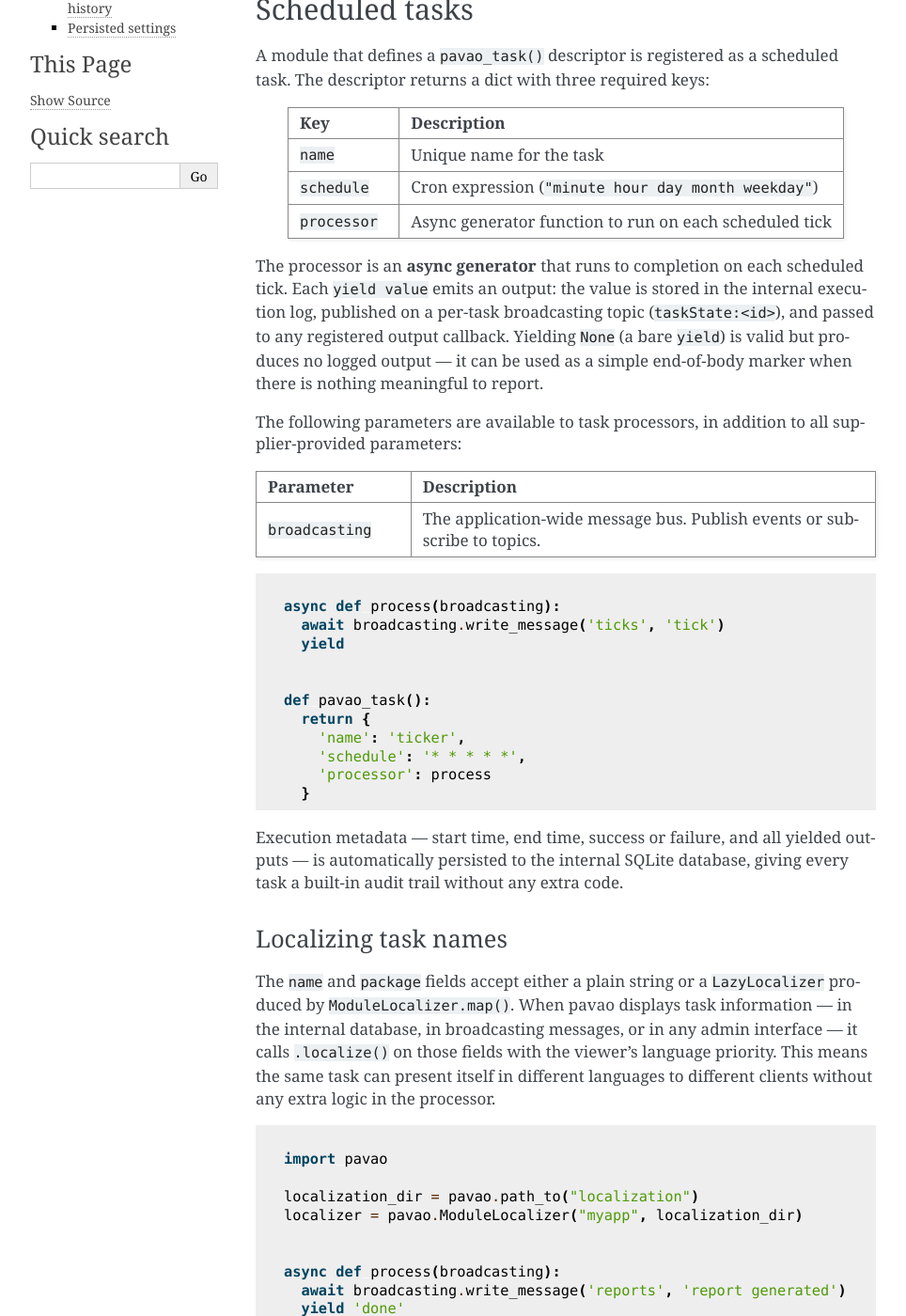
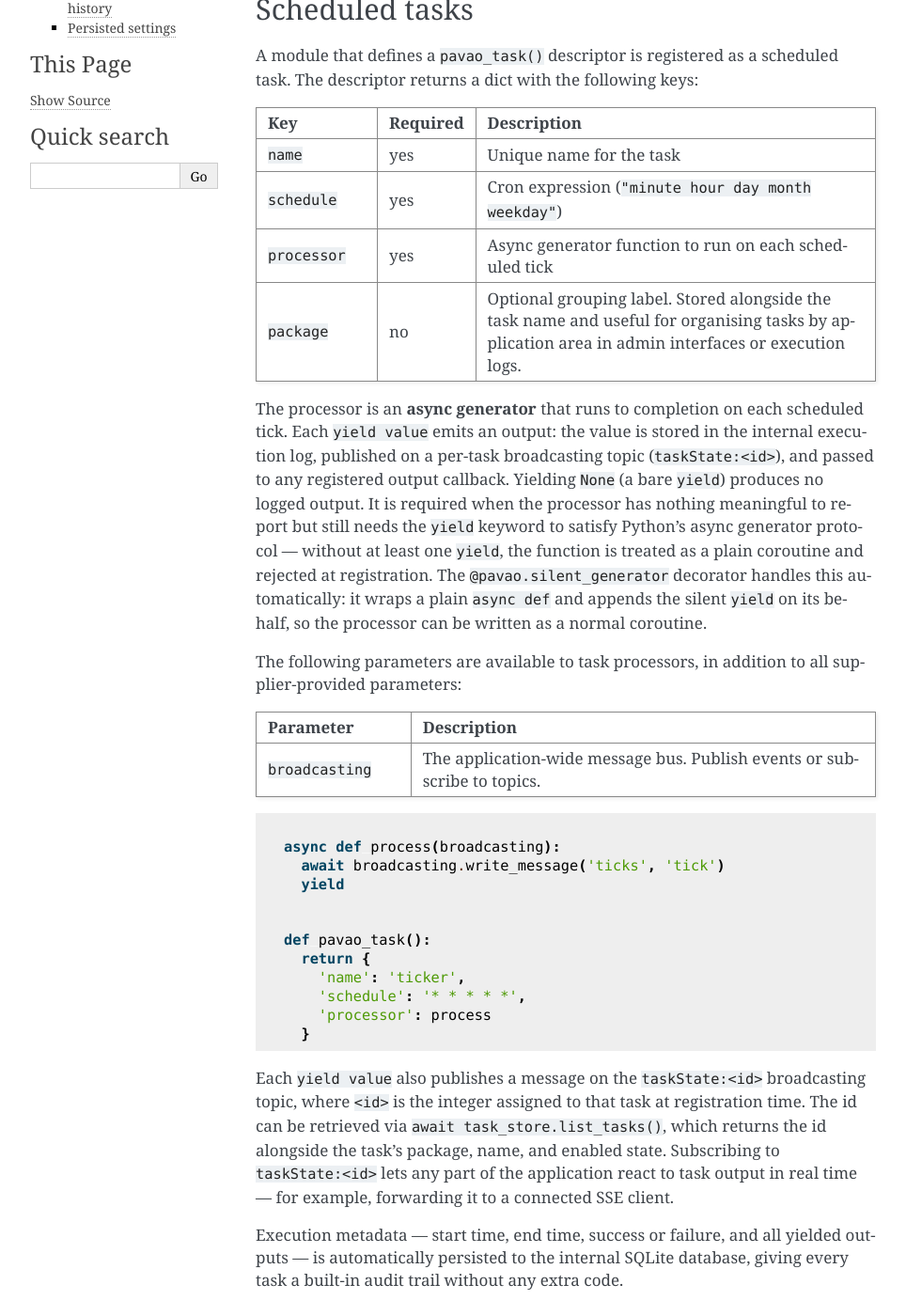
Before and after one commit to vottini/pavao, a Sphinx documentation site: the page built from docs/source/sections/background.rst, in a window 1280 px wide and 1400 px high, scrolled down 264 px. Shown: the whole window at 94% size, without its empty margins (148-1112 px from the left). Built offline with Sphinx 7.4.7, drawn with Linux system fonts in a browser that asks for light colours; some of the changed text lies outside the part shown.

```diff
--- a/docs/source/codes/item_get.py
+++ b/docs/source/codes/item_get.py
@@ -18,7 +18,11 @@ async def process(response, path_variables):
     response.set_status(404)
     return None
 
-  return {'id': item_id, 'name': 'Widget', 'price': 9.99}
+  return {
+    'id': item_id,
+    'name': 'Widget',
+    'price': 9.99
+  }
 
 
 def pavao_endpoint():
--- a/docs/source/codes/logout.py
+++ b/docs/source/codes/logout.py
@@ -3,8 +3,14 @@ import pavao
 
 delete_refresh = pavao.include('queries/delete_refresh.sql')
 
-async def process(server, response, db_connection, auth_data):
-  server.authorizer.blacklist(auth_data)
+async def process(response, db_connection, auth_data):
+  row = await db_connection.fetchrow(
+    "SELECT id FROM pavao.refresh_token WHERE account = $1",
+    auth_data.account_id)
+
+  if row is None:
+    response.set_status(404)
+    return
 
   await db_connection.execute(
     delete_refresh,
--- a/docs/source/codes/stamped_hello.py
+++ b/docs/source/codes/stamped_hello.py
@@ -1,8 +1,10 @@
 
-import timestamp
+import pavao
+
+utc_milliseconds = pavao.from_module('timestamp').import_item('utc_milliseconds')
 
 def process(response):
-  time_info = timestamp.utc_milliseconds()
+  time_info = utc_milliseconds()
   response.set_plain_text(f"World is now at {time_info}")
 
 
--- a/docs/source/sections/background.rst
+++ b/docs/source/sections/background.rst
@@ -12,27 +12,39 @@ Scheduled tasks
 ===============
 
 A module that defines a ``pavao_task()`` descriptor is registered as a scheduled task. The
-descriptor returns a dict with three required keys:
+descriptor returns a dict with the following keys:
 
 .. list-table::
    :header-rows: 1
-   :widths: 20 80
+   :widths: 20 10 70
 
    * - Key
+     - Required
      - Description
    * - ``name``
+     - yes
      - Unique name for the task
    * - ``schedule``
+     - yes
      - Cron expression (``"minute hour day month weekday"``)
    * - ``processor``
+     - yes
      - Async generator function to run on each scheduled tick
+   * - ``package``
+     - no
+     - Optional grouping label. Stored alongside the task name and useful for organising
+       tasks by application area in admin interfaces or execution logs.
 
 The processor is an **async generator** that runs to completion on each scheduled tick.
 Each ``yield value`` emits an output: the value is stored in the internal execution log,
 published on a per-task broadcasting topic (``taskState:<id>``), and passed to any
-registered output callback. Yielding ``None`` (a bare ``yield``) is valid but produces
-no logged output — it can be used as a simple end-of-body marker when there is nothing
-meaningful to report.
+registered output callback. Yielding ``None`` (a bare ``yield``) produces no logged output. It is required when the
+processor has nothing meaningful to report but still needs the ``yield`` keyword to
+satisfy Python's async generator protocol — without at least one ``yield``, the function
+is treated as a plain coroutine and rejected at registration. The
+``@pavao.silent_generator`` decorator handles this automatically: it wraps a plain
+``async def`` and appends the silent ``yield`` on its behalf, so the processor can be
+written as a normal coroutine.
 
 The following parameters are available to task processors, in addition to all supplier-provided parameters:
 
@@ -47,6 +59,13 @@ The following parameters are available to task processors, in addition to all su
 
 .. literalinclude:: ../codes/ticker.py
    :language: python
+
+Each ``yield value`` also publishes a message on the ``taskState:<id>`` broadcasting
+topic, where ``<id>`` is the integer assigned to that task at registration time. The id
+can be retrieved via ``await task_store.list_tasks()``, which returns the id alongside
+the task's package, name, and enabled state. Subscribing to ``taskState:<id>`` lets any
+part of the application react to task output in real time — for example, forwarding it to
+a connected SSE client.
 
 Execution metadata — start time, end time, success or failure, and all yielded outputs —
 is automatically persisted to the internal SQLite database, giving every task a built-in
@@ -89,18 +108,24 @@ Background services
 ===================
 
 A module that defines a ``pavao_service()`` descriptor is registered as a background
-service (daemon). The descriptor returns a dict with two required keys:
+service (daemon). The descriptor returns a dict with the following keys:
 
 .. list-table::
    :header-rows: 1
-   :widths: 20 80
+   :widths: 20 10 70
 
    * - Key
+     - Required
      - Description
    * - ``name``
+     - yes
      - Unique name for the service
    * - ``processor``
+     - yes
      - Async generator function to run continuously
+   * - ``package``
+     - no
+     - Optional grouping label, same as for scheduled tasks.
 
 Unlike scheduled tasks, a service starts once at application startup and is expected to
 run indefinitely. If it terminates unexpectedly, pavao restarts it automatically after a
@@ -108,9 +133,11 @@ short delay.
 
 The processor is an async generator that runs continuously. ``yield value`` behaves
 identically to scheduled tasks: the value is persisted to the execution log and published
-on the service's ``taskState:<id>`` broadcasting topic. A bare ``yield`` is valid as a
-progress marker with no output. pavao does not pause between yields — the generator
-drives its own pace.
+on the service's ``taskState:<id>`` broadcasting topic, where ``<id>`` is the same
+integer assigned at registration and queryable via ``task_store``. A bare ``yield`` produces no logged output and serves the same purpose as in scheduled
+tasks: satisfying the async generator protocol when there is nothing to report. The
+``@pavao.silent_generator`` decorator is available here too for services that never need
+to emit output. pavao does not pause between yields — the generator drives its own pace.
 
 The following parameters are available to service processors, in addition to all supplier-provided parameters:
 
```
Also changed, not shown: README.md (+9 -3 lines), dependencies_test.txt (deleted, +0 -18 lines), docs/source/sections/decorators.rst (+21 -5 lines), docs/source/sections/endpoints.rst (+32 -48 lines), 1 other file.
